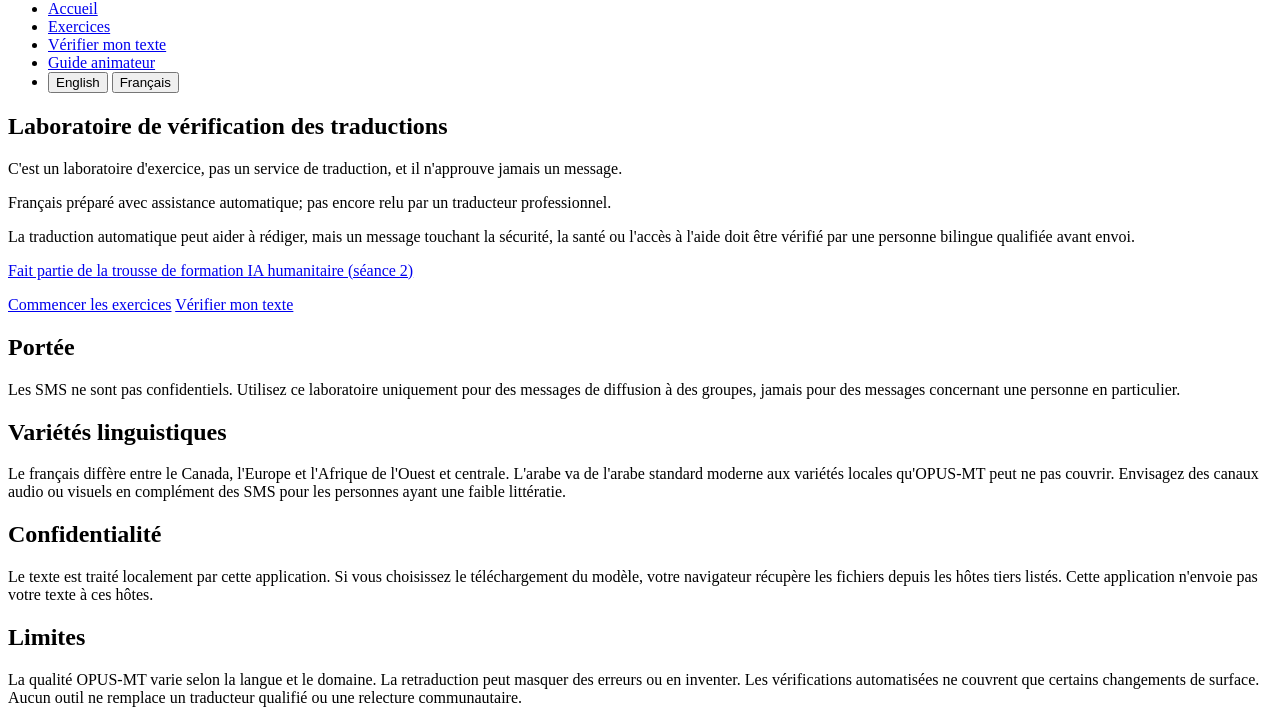
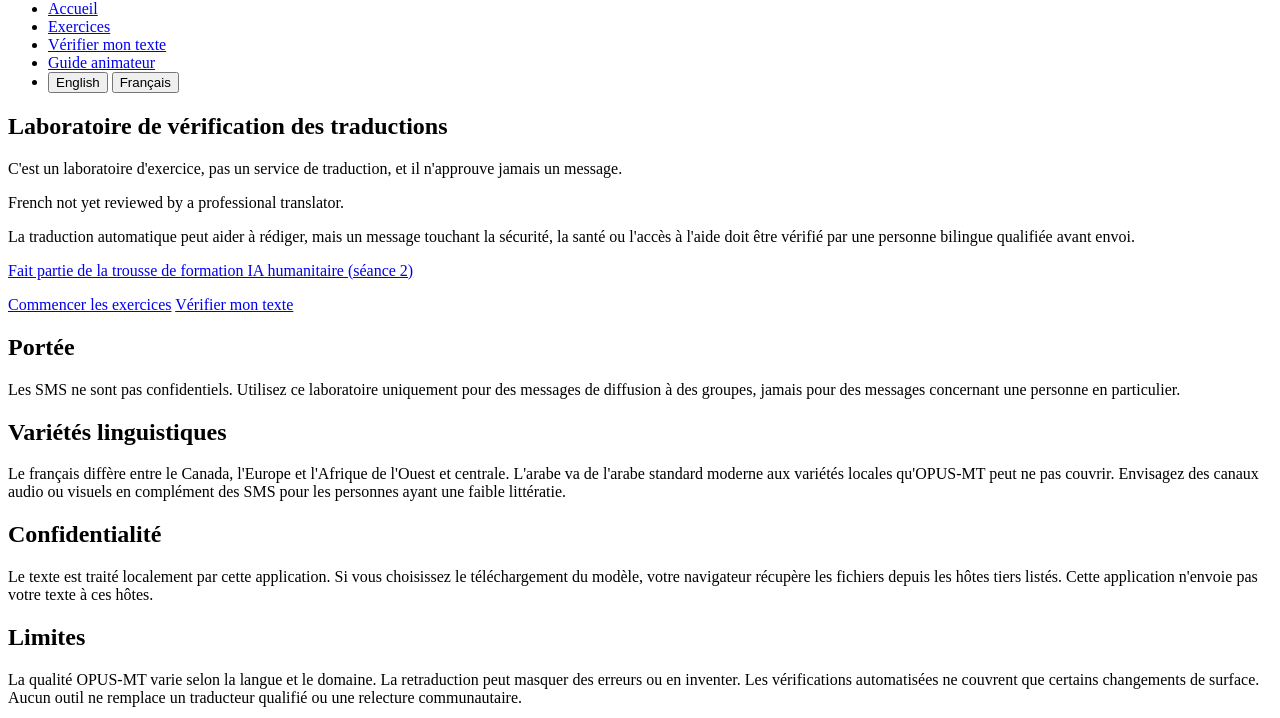
Before and after one commit to parallexlabs/translation-check-lab, a website with bundled scripts: page web/index.html in a window 1280 px wide. Both pictures are taken after a click on the button "Français". Shown: the part 82-800 px from the top of the page. Built offline with nearby package versions, Linux system fonts and the light colour scheme.

Commit message:
Say the French is not yet reviewed by a professional translator

```diff
--- a/web/i18n/en.json
+++ b/web/i18n/en.json
@@ -1,7 +1,7 @@
 {
   "meta.title": "Translation Check Lab: practice and human-review training",
   "meta.description": "Practice lab and human-review training environment for checking humanitarian SMS translations",
-  "lang.notice": "French prepared with machine assistance; not yet reviewed by a professional translator.",
+  "lang.notice": "French not yet reviewed by a professional translator.",
   "nav.skip": "Skip to main content",
   "nav.home": "Home",
   "nav.practice": "Practice",
@@ -145,7 +145,7 @@
   "footer.risk": "AI Risk Screen",
   "footer.beforePaste": "Before You Paste",
   "footer.sourceCheck": "Source Check Lab",
-  "footer.frNotice": "Français préparé avec assistance automatique; pas encore relu par un traducteur professionnel. | French prepared with machine assistance; not yet reviewed by a professional translator.",
+  "footer.frNotice": "French not yet reviewed by a professional translator.",
   "footer.licence": "Code: Apache-2.0. Practice content: CC BY 4.0.",
   "sources.title": "Sources and guidance",
   "sources.kit": "Evacuation SMS case, Humanitarian AI Training Kit",
--- a/web/i18n/fr.json
+++ b/web/i18n/fr.json
@@ -1,7 +1,7 @@
 {
   "meta.title": "Laboratoire de vérification des traductions: exercice et formation à la relecture",
   "meta.description": "Laboratoire d'exercice et environnement de formation à la relecture humaine pour les traductions de SMS humanitaires",
-  "lang.notice": "Français préparé avec assistance automatique; pas encore relu par un traducteur professionnel.",
+  "lang.notice": "French not yet reviewed by a professional translator.",
   "nav.skip": "Aller au contenu principal",
   "nav.home": "Accueil",
   "nav.practice": "Exercices",
@@ -145,7 +145,7 @@
   "footer.risk": "Écran de risques IA",
   "footer.beforePaste": "Avant de coller",
   "footer.sourceCheck": "Laboratoire de vérification des sources",
-  "footer.frNotice": "Français préparé avec assistance automatique; pas encore relu par un traducteur professionnel. | French prepared with machine assistance; not yet reviewed by a professional translator.",
+  "footer.frNotice": "French not yet reviewed by a professional translator.",
   "footer.licence": "Code : Apache-2.0. Contenu d'exercice : CC BY 4.0.",
   "sources.title": "Sources et orientations",
   "sources.kit": "Cas SMS d'évacuation, trousse de formation IA humanitaire",
--- a/web/index.html
+++ b/web/index.html
@@ -35,7 +35,7 @@
     <section data-view="home" id="home">
       <h1 data-i18n="hero.title">Translation Check Lab</h1>
       <p class="notice" data-i18n="hero.practiceNotice">It is a practice lab, not a translation service, and it never approves a message.</p>
-      <p class="notice fr-disclaimer-prominent" id="fr-notice" data-i18n="lang.notice" hidden>French prepared with machine assistance; not yet reviewed by a professional translator.</p>
+      <p class="notice fr-disclaimer-prominent" id="fr-notice" data-i18n="lang.notice" hidden>French not yet reviewed by a professional translator.</p>
       <p data-i18n="hero.subtitle">Machine translation can help draft, but a message that affects safety, health or access to aid needs a qualified bilingual person to check it before it is sent.</p>
       <p class="kit-link"><a href="https://parallexlabs.github.io/humanitarian-ai-training-kit/" data-i18n="hero.kitLink">Part of the Humanitarian AI Training Kit (Session 2)</a></p>
       <div class="hero-actions">
@@ -226,7 +226,7 @@
       ·
       <a href="https://parallexlabs.github.io/source-check-lab/" data-i18n="footer.sourceCheck">Source Check Lab</a>
     </p>
-    <p data-i18n="footer.frNotice">French prepared with machine assistance; not yet reviewed by a professional translator.</p>
+    <p data-i18n="footer.frNotice">French not yet reviewed by a professional translator.</p>
     <p data-i18n="footer.licence">Code: Apache-2.0. Practice content: CC BY 4.0.</p>
   </footer>
 
```
Also changed, not shown: README.md.
